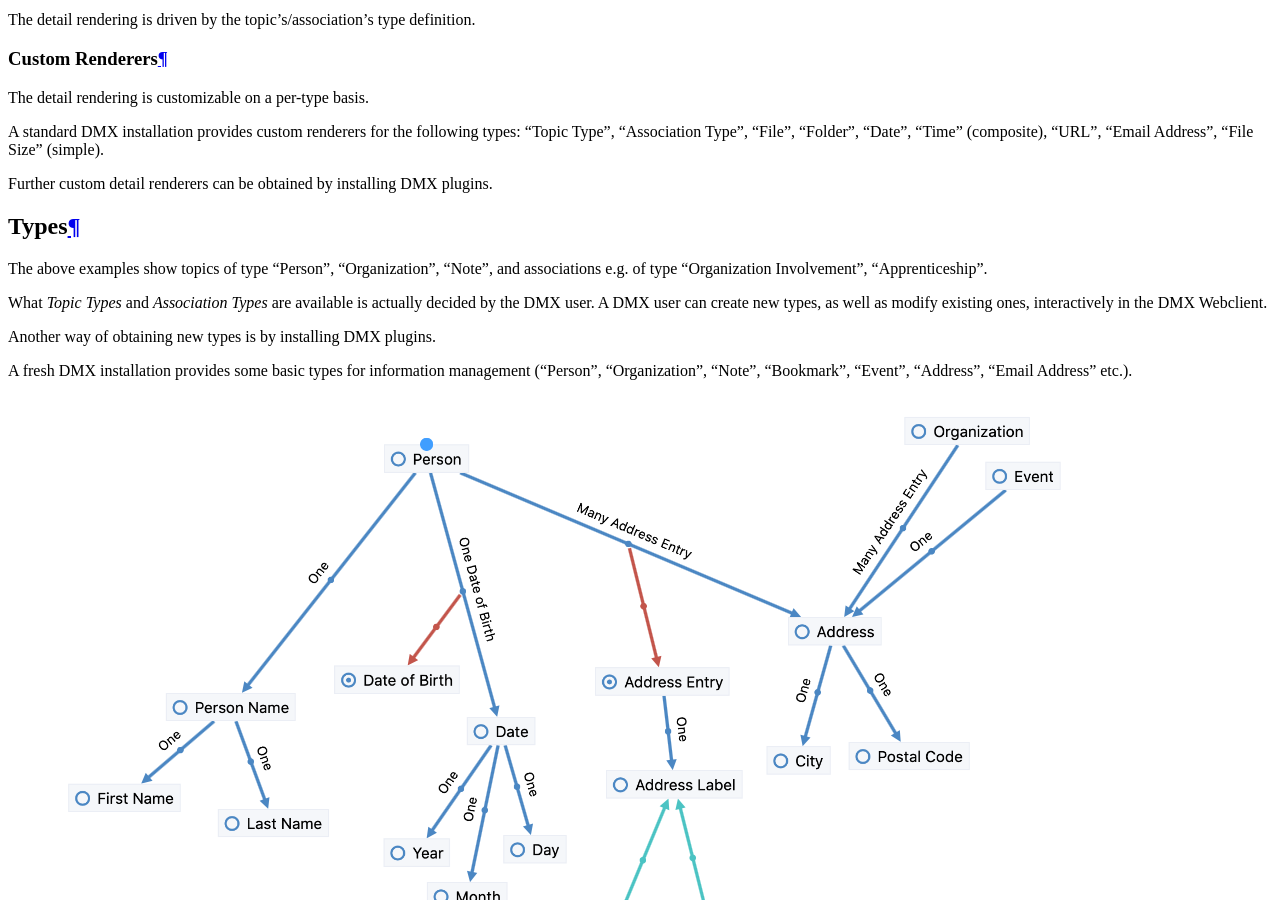
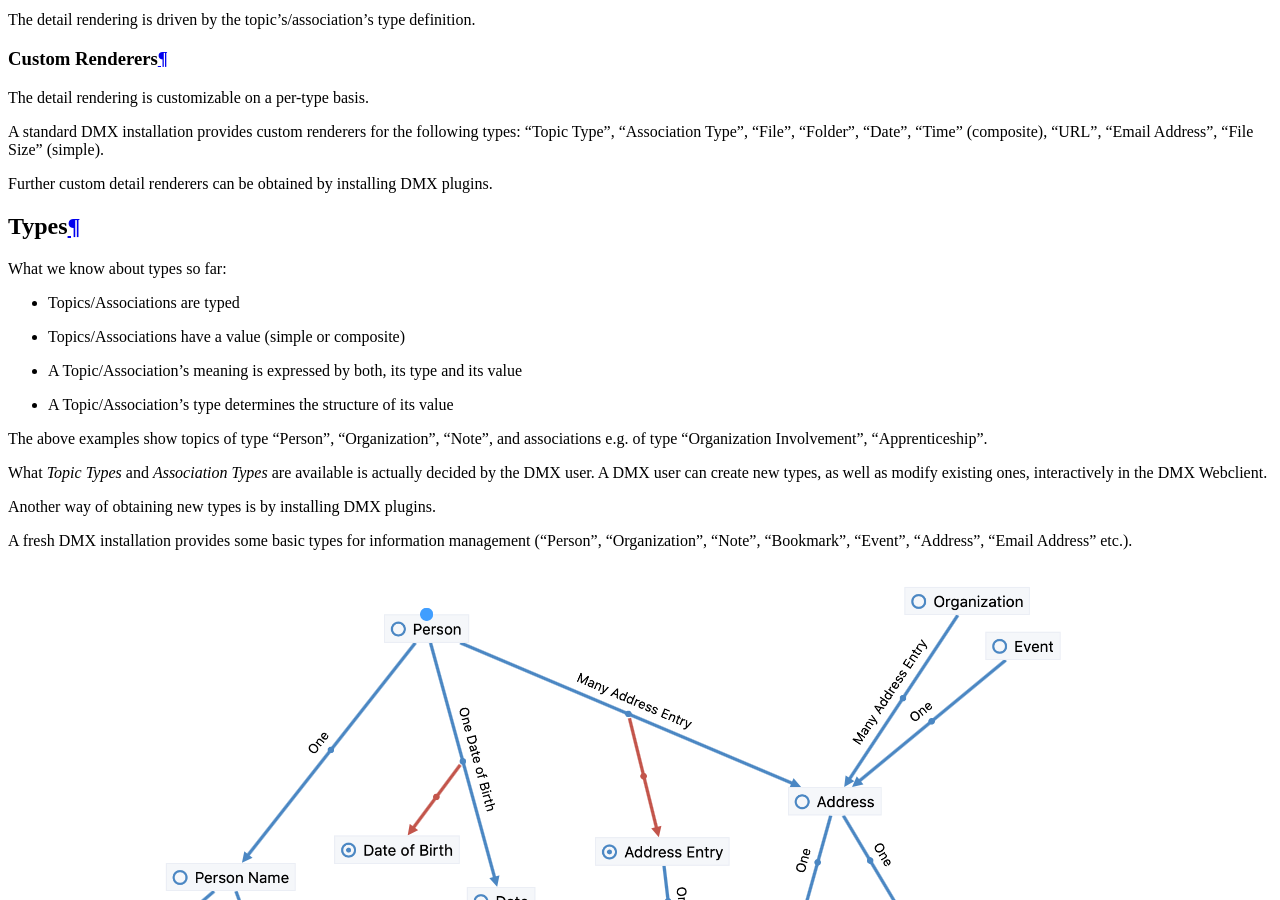
Before and after one commit to dmx-systems/dmx-documentation, a Sphinx documentation site: the page built from docs/intro.rst, in a window 1280 px wide and 900 px high, scrolled down 4474 px. Built offline with Sphinx 7.4.7 and the Read the Docs theme 2.0.0, drawn with Linux system fonts in a browser that asks for light colours.

Commit message:
Add general info about "Types"

```diff
--- a/docs/intro.rst
+++ b/docs/intro.rst
@@ -141,6 +141,13 @@ Further custom detail renderers can be obtained by installing DMX plugins.
 Types
 *****
 
+What we know about types so far:
+
+- Topics/Associations are typed
+- Topics/Associations have a value (simple or composite)
+- A Topic/Association's meaning is expressed by both, its type and its value
+- A Topic/Association's type determines the structure of its value
+
 The above examples show topics of type "Person", "Organization", "Note", and associations e.g. of type "Organization Involvement", "Apprenticeship".
 
 What *Topic Types* and *Association Types* are available is actually decided by the DMX user. A DMX user can create new types, as well as modify existing ones, interactively in the DMX Webclient.
```
